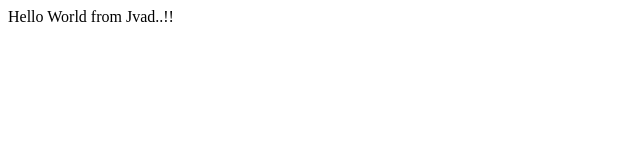
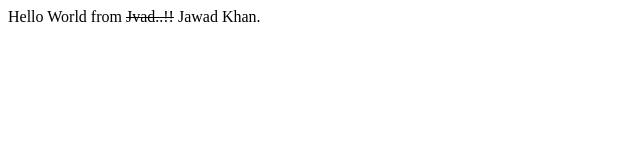
Before and after one commit to jvad/Bootcamp2020, a plain HTML site: page index.html in a window 1280 px wide. Shown: the whole page, without its empty margins (0-640 px from the left). Drawn offline with Linux system fonts and the light colour scheme.

Commit message:
Update index.html
Updated the index.html

```diff
--- a/index.html
+++ b/index.html
@@ -4,8 +4,6 @@
     <title>First Example</title>
   </head>
   <body>
-    <div>
-      Hello World from Jvad..!!
-    </div>
+    <div>Hello World from <s>Jvad..!!</s> Jawad Khan.</div>
   </body>
 </html>
```
